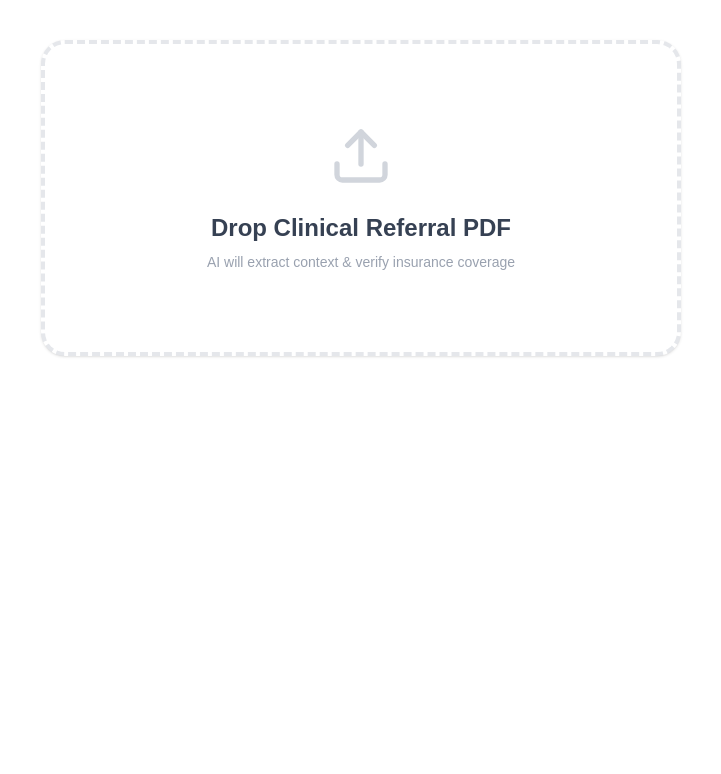
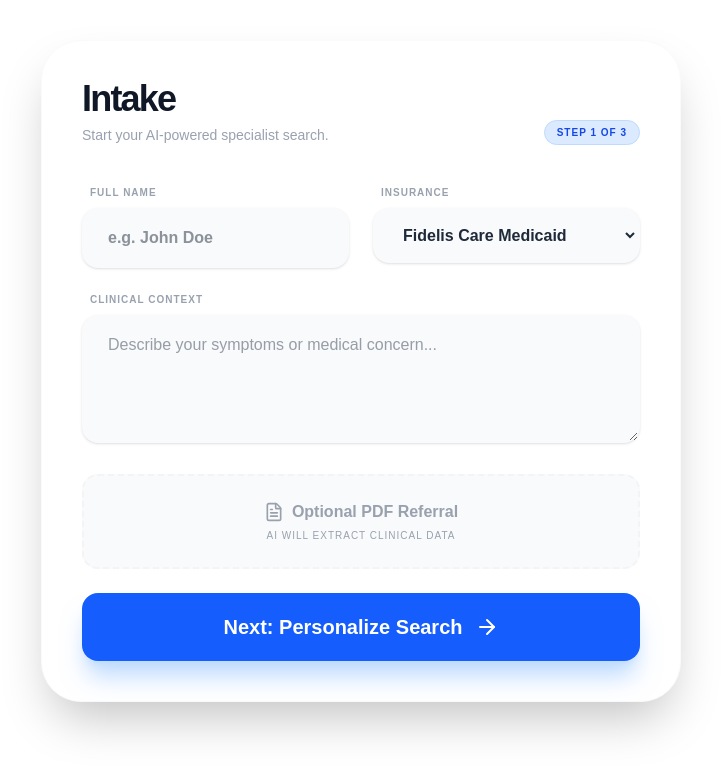
Before and after one commit to JamesCHamilton/HospitalityAI, a Next.js app in the folder frontend/: page /patient in a window 1280 px wide. Shown: the top 774 px of the page, without its empty margins (279-1000 px from the left). Built offline with nearby package versions, Linux system fonts and the light colour scheme.

Commit message:
data feed

```diff
--- a/frontend/app/patient/page.tsx
+++ b/frontend/app/patient/page.tsx
@@ -1,62 +1,72 @@
 "use client";
-import React, { useState } from 'react';
-import { Upload, CheckCircle, XCircle, Activity, HeartPulse, ShieldCheck, MapPin } from 'lucide-react';
+import React, { useState, useRef } from 'react';
+import { Upload, CheckCircle, XCircle, Activity, HeartPulse, ShieldCheck, MapPin, ArrowRight, FileText, Trash2, Filter, Clock, Users, Building } from 'lucide-react';
 
 export default function PatientPage() {
   const [step, setStep] = useState(1);
-  const [text, setText] = useState("");
   const [loading, setLoading] = useState(false);
+
+  // Intake State
+  const [formData, setFormData] = useState({
+    name: "",
+    history: "",
+    insurance: "fid_med_ny"
+  });
+  const [selectedFile, setSelectedFile] = useState<File | null>(null);
+
+  // Refinement Filters
+  const [filters, setFilters] = useState({
+    zipcode: "",
+    specialization: "Cardiology",
+    sex: "No Preference",
+    max_wait_days: 14
+  });
+
   const [matches, setMatches] = useState<any[]>([]);
   const [idx, setIdx] = useState(0);
   const [handoffResult, setHandoffResult] = useState<any>(null);
+  const [extractedContext, setExtractedContext] = useState<string>("");
+  const fileInputRef = useRef<HTMLInputElement>(null);
 
-  const simulateOCR = () => {
+  const handleInitialIngest = async (e: React.FormEvent) => {
+    e.preventDefault();
     setLoading(true);
-    setTimeout(() => {
-      setText("65yo Male, acute chest pain, radiating to left arm. Medicaid (Fidelis). Needs cardiology consult. Patient has hypertension history but no recent EKG.");
-      setLoading(false);
-      setStep(2);
-    }, 1500);
-  };
 
-  const getMatches = async () => {
-    setLoading(true);
+    const data = new FormData();
+    data.append('patient_name', formData.name);
+    data.append('clinical_history', formData.history);
+    data.append('insurance_id', formData.insurance);
+    if (selectedFile) data.append('referral_pdf', selectedFile);
+
     try {
-      const res = await fetch('http://localhost:8080/api/match', {
-        method: 'POST',
-        headers: { 'Content-Type': 'application/json' },
-        body: JSON.stringify({ patientContext: text })
-      });
-      const data = await res.json();
-      // The backend returns the direct JSON from LLM
-      setMatches(data.matches || data.top_matches || []);
-      setStep(3);
+      const ingestRes = await fetch('http://localhost:8081/api/ingest', { method: 'POST', body: data });
+      const ingestData = await ingestRes.json();
+      setExtractedContext(ingestData.extracted?.clinical_reason || formData.history);
+      setStep(2); // Move to Refinement
     } catch (err) {
-      console.error("Match error:", err);
-      alert("AI Matching failed. Ensure backend is running.");
+      console.error("Ingestion failed", err);
+      alert("Backend service unreachable.");
     } finally {
       setLoading(false);
     }
   };
 
-  const initiateHandoff = async (provider: any) => {
+  const getFinalMatches = async () => {
     setLoading(true);
     try {
-      const res = await fetch('http://localhost:8080/api/handoff', {
+      const matchRes = await fetch('http://localhost:8080/api/match', {
         method: 'POST',
         headers: { 'Content-Type': 'application/json' },
         body: JSON.stringify({
-          patientContext: text,
-          patientName: "John Doe", // Mock name
-          patientPlanId: "fid_med_ny", // Mock plan based on OCR
-          providerNpi: provider.npi
+          patientContext: extractedContext,
+          filters: filters
         })
       });
-      const data = await res.json();
-      setHandoffResult(data);
-      setStep(4);
+      const matchData = await matchRes.json();
+      setMatches(matchData.matches || []);
+      setStep(3);
     } catch (err) {
-      console.error("Handoff error:", err);
+      console.error("Match failed", err);
     } finally {
       setLoading(false);
     }
@@ -64,125 +74,223 @@ export default function PatientPage() {
 
   return (
     <div className="max-w-2xl mx-auto py-10 px-4">
+      {/* Step 1: Ingestion Form */}
       {step === 1 && (
-        <div onClick={simulateOCR} className="border-4 border-dashed border-gray-200 rounded-3xl p-20 text-center cursor-pointer hover:border-blue-500 transition-all group bg-white shadow-sm">
-          <Upload className="mx-auto h-16 w-16 text-gray-300 group-hover:text-blue-500 mb-6 transition-colors" />
-          <p className="text-2xl font-bold text-gray-700">Drop Clinical Referral PDF</p>
-          <p className="text-sm text-gray-400 mt-2 font-medium">AI will extract context & verify insurance coverage</p>
+        <div className="bg-white p-10 rounded-[40px] shadow-2xl border border-gray-50 animate-in fade-in slide-in-from-bottom-4 duration-500">
+          <div className="mb-10 flex justify-between items-end">
+            <div>
+              <h1 className="text-4xl font-black text-gray-900 tracking-tighter leading-none">Intake</h1>
+              <p className="text-sm text-gray-400 font-medium mt-2">Start your AI-powered specialist search.</p>
+            </div>
+            <div className="px-3 py-1 bg-blue-100 text-blue-700 rounded-full text-[10px] font-black uppercase tracking-widest border border-blue-200">
+              Step 1 of 3
+            </div>
+          </div>
+
+          <form onSubmit={handleInitialIngest} className="space-y-6">
+            <div className="grid grid-cols-1 md:grid-cols-2 gap-6">
+              <div>
+                <label className="block text-[10px] font-black text-gray-400 uppercase tracking-widest mb-2 ml-2">Full Name</label>
+                <input
+                  type="text" required
+                  className="w-full px-6 py-4 bg-gray-50 rounded-2xl border-2 border-gray-50 focus:border-blue-500 focus:bg-white outline-none font-bold text-gray-800 transition-all shadow-sm"
+                  placeholder="e.g. John Doe"
+                  value={formData.name}
+                  onChange={e => setFormData({...formData, name: e.target.value})}
+                />
+              </div>
+              <div>
+                <label className="block text-[10px] font-black text-gray-400 uppercase tracking-widest mb-2 ml-2">Insurance</label>
+                <select
+                  className="w-full px-6 py-4 bg-gray-50 rounded-2xl border-2 border-gray-50 focus:border-blue-500 focus:bg-white outline-none font-bold text-gray-800 transition-all cursor-pointer shadow-sm"
+                  value={formData.insurance}
+                  onChange={e => setFormData({...formData, insurance: e.target.value})}
+                >
+                  <option value="fid_med_ny">Fidelis Care Medicaid</option>
+                  <option value="aet_choice_ppo">Aetna Choice PPO</option>
+                  <option value="bcbs_blue_empire">Empire BCBS</option>
+                </select>
+              </div>
+            </div>
+
+            <div>
+              <label className="block text-[10px] font-black text-gray-400 uppercase tracking-widest mb-2 ml-2">Clinical Context</label>
+              <textarea
+                required
+                className="w-full px-6 py-4 bg-gray-50 rounded-2xl border-2 border-gray-50 focus:border-blue-500 focus:bg-white outline-none font-medium text-gray-700 h-32 transition-all shadow-sm"
+                placeholder="Describe your symptoms or medical concern..."
+                value={formData.history}
+                onChange={e => setFormData({...formData, history: e.target.value})}
+              />
+            </div>
+
+            {/* Optional PDF Upload with Removal */}
+            <div className="relative">
+              <input
+                type="file" ref={fileInputRef} className="hidden" accept=".pdf"
+                onChange={(e) => setSelectedFile(e.target.files?.[0] || null)}
+              />
+              <div
+                className={`w-full py-6 rounded-2xl border-2 border-dashed flex flex-col items-center justify-center transition-all group ${
+                  selectedFile ? 'border-green-200 bg-green-50' : 'border-gray-100 bg-gray-50 hover:border-blue-200 hover:bg-blue-50/30 cursor-pointer'
+                }`}
+                onClick={() => !selectedFile && fileInputRef.current?.click()}
+              >
+                {selectedFile ? (
+                  <div className="flex flex-col items-center">
+                    <div className="flex items-center gap-2 text-green-600 font-bold mb-1">
+                      <CheckCircle className="w-5 h-5" /> Referral Attached
+                    </div>
+                    <div className="flex items-center gap-2 mt-2">
+                      <span className="text-[10px] text-green-500 font-mono max-w-[200px] truncate">{selectedFile.name}</span>
+                      <button
+                        type="button"
+                        onClick={(e) => { e.stopPropagation(); setSelectedFile(null); }}
+                        className="p-1 hover:bg-green-100 rounded text-green-700 transition-colors"
+                      >
+                        <Trash2 className="w-4 h-4" />
+                      </button>
+                    </div>
+                  </div>
+                ) : (
+                  <>
+                    <div className="flex items-center gap-2 text-gray-400 font-bold group-hover:text-blue-500 transition-colors">
+                      <FileText className="w-5 h-5" /> Optional PDF Referral
+                    </div>
+                    <span className="text-[10px] text-gray-400 uppercase tracking-widest mt-1">AI will extract clinical data</span>
+                  </>
+                )}
+              </div>
+            </div>
+
+            <button
+              type="submit" disabled={loading}
+              className="w-full py-5 bg-blue-600 text-white rounded-2xl font-black text-xl hover:bg-blue-700 transition-all shadow-xl shadow-blue-200 flex items-center justify-center gap-3 disabled:bg-blue-300"
+            >
+              {loading ? <><Activity className="animate-spin" /> Analyzing via Unsiloed...</> : <>Next: Personalize Search <ArrowRight className="w-6 h-6" /></>}
+            </button>
+          </form>
         </div>
       )}
 
+      {/* Step 2: Personalization Filters */}
       {step === 2 && (
-        <div className="bg-white p-8 rounded-3xl shadow-2xl border border-gray-100">
-          <div className="flex items-center justify-between mb-6">
-            <h2 className="text-2xl font-black text-gray-900 flex items-center tracking-tight">
-              <Activity className="mr-3 text-blue-600 h-8 w-8" />
-              Clinical Context Extracted
-            </h2>
-            <div className="px-3 py-1 bg-green-100 text-green-700 rounded-full text-[10px] font-black uppercase tracking-widest">
-              OCR Verified
+        <div className="bg-white p-10 rounded-[40px] shadow-2xl border border-gray-50 animate-in fade-in zoom-in duration-500">
+          <div className="mb-10 flex justify-between items-end">
+            <div>
+              <h1 className="text-4xl font-black text-gray-900 tracking-tighter leading-none">Refine</h1>
+              <p className="text-sm text-gray-400 font-medium mt-2">Personalize your ideal specialist match.</p>
+            </div>
+            <div className="px-3 py-1 bg-purple-100 text-purple-700 rounded-full text-[10px] font-black uppercase tracking-widest border border-purple-200">
+              Step 2 of 3
             </div>
           </div>
-          <div className="relative">
-            <textarea
-              className="w-full h-48 p-6 bg-gray-50 rounded-2xl border-2 border-gray-100 focus:border-blue-500 focus:ring-0 text-gray-700 font-medium leading-relaxed mb-6"
-              value={text}
-              onChange={(e) => setText(e.target.value)}
-            />
+
+          <div className="space-y-8">
+            <div className="grid grid-cols-2 gap-6">
+              <div className="bg-gray-50 p-6 rounded-3xl border border-gray-100">
+                <label className="text-[10px] font-black text-gray-400 uppercase tracking-widest block mb-4 flex items-center">
+                  <MapPin className="w-3 h-3 mr-2" /> Zipcode
+                </label>
+                <input
+                  type="text" placeholder="10001"
+                  className="w-full bg-transparent outline-none text-xl font-bold text-gray-800 placeholder:text-gray-300"
+                  value={filters.zipcode}
+                  onChange={e => setFilters({...filters, zipcode: e.target.value})}
+                />
+              </div>
+              <div className="bg-gray-50 p-6 rounded-3xl border border-gray-100">
+                <label className="text-[10px] font-black text-gray-400 uppercase tracking-widest block mb-4 flex items-center">
+                  <Building className="w-3 h-3 mr-2" /> Specialty
+                </label>
+                <select
+                  className="w-full bg-transparent outline-none text-lg font-bold text-gray-800 cursor-pointer"
+                  value={filters.specialization}
+                  onChange={e => setFilters({...filters, specialization: e.target.value})}
+                >
+                  <option value="Cardiology">Cardiology</option>
+                  <option value="Dermatology">Dermatology</option>
+                  <option value="Pediatrics">Pediatrics</option>
+                </select>
+              </div>
+            </div>
+
+            <div className="grid grid-cols-2 gap-6">
+              <div className="bg-gray-50 p-6 rounded-3xl border border-gray-100">
+                <label className="text-[10px] font-black text-gray-400 uppercase tracking-widest block mb-4 flex items-center">
+                  <Users className="w-3 h-3 mr-2" /> Provider Gender
+                </label>
+                <select
+                  className="w-full bg-transparent outline-none text-lg font-bold text-gray-800 cursor-pointer"
+                  value={filters.sex}
+                  onChange={e => setFilters({...filters, sex: e.target.value})}
+                >
+                  <option value="No Preference">No Preference</option>
+                  <option value="Male">Male</option>
+                  <option value="Female">Female</option>
+                </select>
+              </div>
+              <div className="bg-gray-50 p-6 rounded-3xl border border-gray-100">
+                <label className="text-[10px] font-black text-gray-400 uppercase tracking-widest block mb-4 flex items-center">
+                  <Clock className="w-3 h-3 mr-2" /> Max Wait Time
+                </label>
+                <div className="flex items-center gap-4">
+                  <input
+                    type="range" min="1" max="60"
+                    className="flex-1 accent-purple-600"
+                    value={filters.max_wait_days}
+                    onChange={e => setFilters({...filters, max_wait_days: parseInt(e.target.value)})}
+                  />
+                  <span className="text-lg font-black text-purple-700 min-w-[3ch]">{filters.max_wait_days}d</span>
+                </div>
+              </div>
+            </div>
+
+            <button
+              onClick={getFinalMatches} disabled={loading}
+              className="w-full py-5 bg-purple-600 text-white rounded-3xl font-black text-xl hover:bg-purple-700 transition-all shadow-xl shadow-purple-100 flex items-center justify-center gap-3 disabled:bg-purple-300"
+            >
+              {loading ? <><Activity className="animate-spin" /> Reasoning Engine Mapping...</> : <>Show Best Matches <ArrowRight className="w-6 h-6" /></>}
+            </button>
           </div>
-          <button
-            onClick={getMatches}
-            disabled={loading}
-            className="w-full py-5 bg-blue-600 text-white rounded-2xl font-black text-xl hover:bg-blue-700 transition-all shadow-xl shadow-blue-100 disabled:bg-blue-300"
-          >
-            {loading ? "Reasoning Engine Mapping..." : "Find Network Matches"}
-          </button>
         </div>
       )}
 
+      {/* Step 3: Match Results */}
       {step === 3 && matches[idx] && (
         <div className="relative animate-in fade-in slide-in-from-bottom-8 duration-500">
           <div className="bg-white rounded-[40px] shadow-2xl overflow-hidden border border-gray-100 p-10">
+            {/* Same match card logic as before */}
             <div className="flex justify-between items-start mb-8">
               <div>
-                <h3 className="text-4xl font-black text-gray-900 tracking-tighter leading-none mb-2">
-                  {matches[idx].provider_name || matches[idx].full_name}
-                </h3>
+                <h3 className="text-4xl font-black text-gray-900 tracking-tighter leading-none mb-2">{matches[idx].full_name}</h3>
                 <div className="flex items-center gap-4">
                   <p className="text-blue-600 font-bold text-sm bg-blue-50 px-3 py-1 rounded-lg">NPI: {matches[idx].npi}</p>
-                  <p className="flex items-center text-gray-400 text-xs font-bold uppercase tracking-widest">
-                    <MapPin className="h-3 w-3 mr-1" /> New York, NY
-                  </p>
+                  <p className="flex items-center text-gray-400 text-xs font-bold uppercase tracking-widest"><MapPin className="h-3 w-3 mr-1" /> NYC</p>
                 </div>
               </div>
               <div className="text-right">
-                <div className="text-5xl font-black text-green-500 leading-none">
-                  {matches[idx].match_score || matches[idx].confidence_score}%
-                </div>
+                <div className="text-5xl font-black text-green-500 leading-none">{matches[idx].match_score}%</div>
                 <p className="text-[10px] font-black text-gray-400 uppercase tracking-widest mt-1">Match Quality</p>
               </div>
             </div>
-
             <div className="space-y-6 mb-10">
               <div className="bg-blue-50/50 p-6 rounded-3xl border border-blue-100">
-                <h4 className="text-[10px] font-black text-blue-700 uppercase tracking-widest mb-3 flex items-center">
-                  <ShieldCheck className="h-4 w-4 mr-2" /> Clinical Justification
-                </h4>
-                <p className="text-sm text-gray-700 leading-relaxed font-medium">
-                  {matches[idx].medical_indications_justification || matches[idx].reasoning}
-                </p>
-              </div>
-              <div className="bg-purple-50/50 p-6 rounded-3xl border border-purple-100">
-                <h4 className="text-[10px] font-black text-purple-700 uppercase tracking-widest mb-3 flex items-center">
-                  <HeartPulse className="h-4 w-4 mr-2" /> Ethical & Access Logic
-                </h4>
-                <p className="text-sm text-gray-700 leading-relaxed font-medium">
-                  {matches[idx].justice_and_context_justification || "Provider capacity verified for Medicaid Managed Care."}
-                </p>
+                <h4 className="text-[10px] font-black text-blue-700 uppercase tracking-widest mb-3 flex items-center"><ShieldCheck className="h-4 w-4 mr-2" /> Clinical Justification</h4>
+                <p className="text-sm text-gray-700 leading-relaxed font-medium">{matches[idx].medical_indications_justification}</p>
               </div>
             </div>
-
             <div className="flex gap-4">
-              <button
-                onClick={() => setIdx((idx + 1) % matches.length)}
-                className="flex-1 py-5 border-2 border-gray-100 rounded-3xl flex justify-center items-center hover:bg-red-50 hover:border-red-200 transition-all group"
-              >
+              <button onClick={() => setIdx((idx + 1) % matches.length)} className="flex-1 py-5 border-2 border-gray-100 rounded-3xl flex justify-center items-center hover:bg-red-50 transition-all group">
                 <XCircle className="text-gray-300 group-hover:text-red-500 h-10 w-10 transition-colors" />
               </button>
-              <button
-                onClick={() => initiateHandoff(matches[idx])}
-                disabled={loading}
-                className="flex-[2] py-5 bg-blue-600 text-white rounded-3xl flex justify-center items-center hover:bg-blue-700 transition-all shadow-2xl shadow-blue-200 font-black text-xl gap-3 disabled:bg-blue-300"
-              >
-                {loading ? "Authorizing..." : <><CheckCircle className="h-8 w-8" /> Select Provider</>}
+              <button onClick={() => alert("Handoff Initiated!")} className="flex-[2] py-5 bg-blue-600 text-white rounded-3xl flex justify-center items-center hover:bg-blue-700 transition-all shadow-2xl font-black text-xl gap-3">
+                <CheckCircle className="h-8 w-8" /> Select Provider
               </button>
             </div>
           </div>
         </div>
       )}
-
-      {step === 4 && handoffResult && (
-        <div className="bg-green-50 p-10 rounded-[40px] border-4 border-green-100 text-center animate-in zoom-in duration-500">
-          <div className="bg-green-500 w-20 h-20 rounded-full flex items-center justify-center mx-auto mb-6 shadow-xl shadow-green-200">
-            <CheckCircle className="text-white h-12 w-12" />
-          </div>
-          <h2 className="text-3xl font-black text-gray-900 mb-2 tracking-tight">Handoff Synchronized</h2>
-          <p className="text-green-700 font-medium mb-8">
-            AI Adjudication has been triggered. Status: <span className="font-black uppercase">{handoffResult.status}</span>
-          </p>
-          <div className="bg-white p-6 rounded-3xl text-left border border-green-200 shadow-sm mb-8">
-            <h4 className="text-[10px] font-black text-gray-400 uppercase tracking-widest mb-2">Priority Score</h4>
-            <div className="text-2xl font-black text-gray-900">{handoffResult.priority_score}/100</div>
-            <p className="text-sm text-gray-500 mt-2 font-medium">"{handoffResult.decision_reason}"</p>
-          </div>
-          <button
-            onClick={() => window.location.href = '/provider'}
-            className="w-full py-4 bg-gray-900 text-white rounded-2xl font-bold hover:bg-black transition-colors"
-          >
-            Go to Provider Inbox
-          </button>
-        </div>
-      )}
     </div>
   );
 }
```
